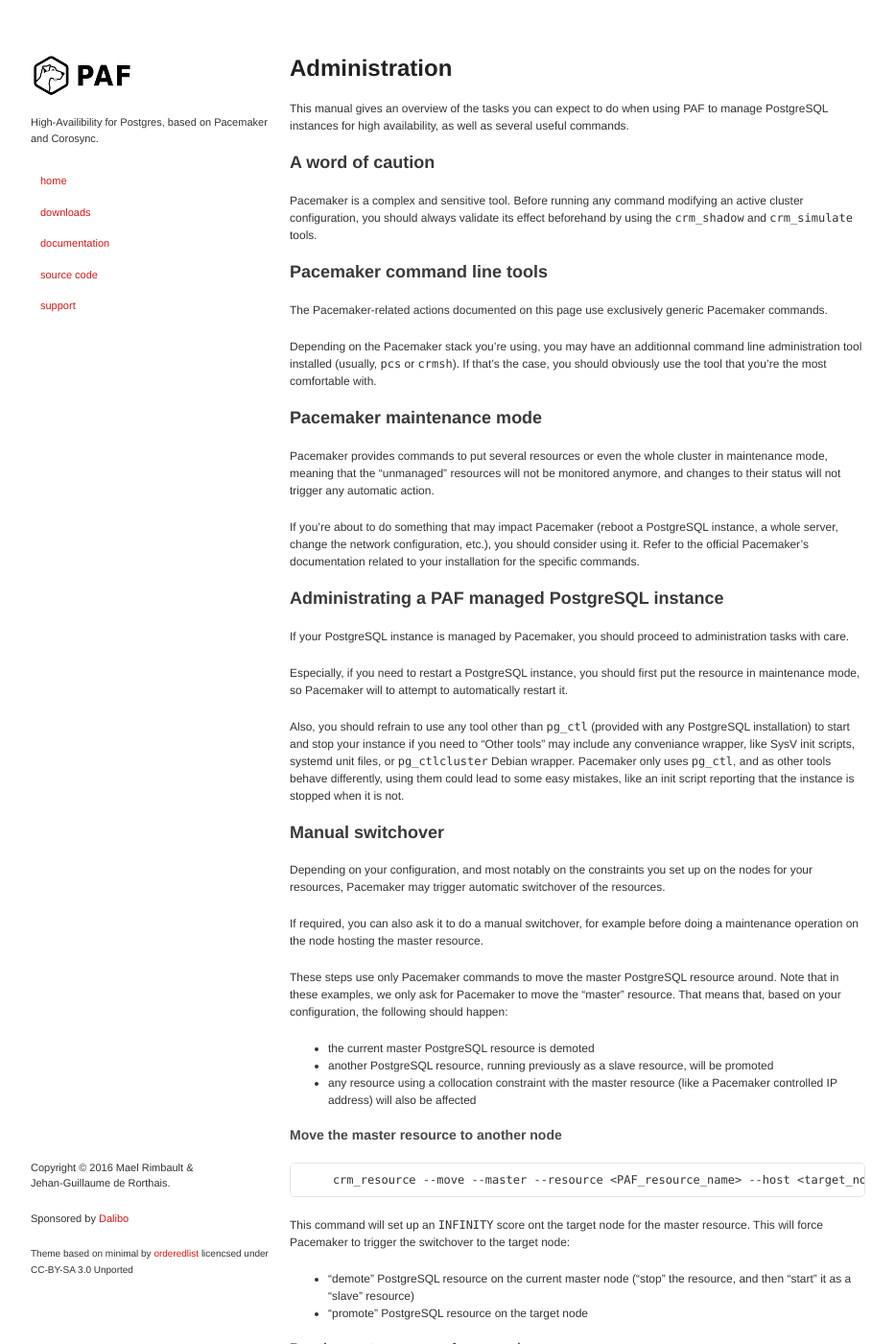
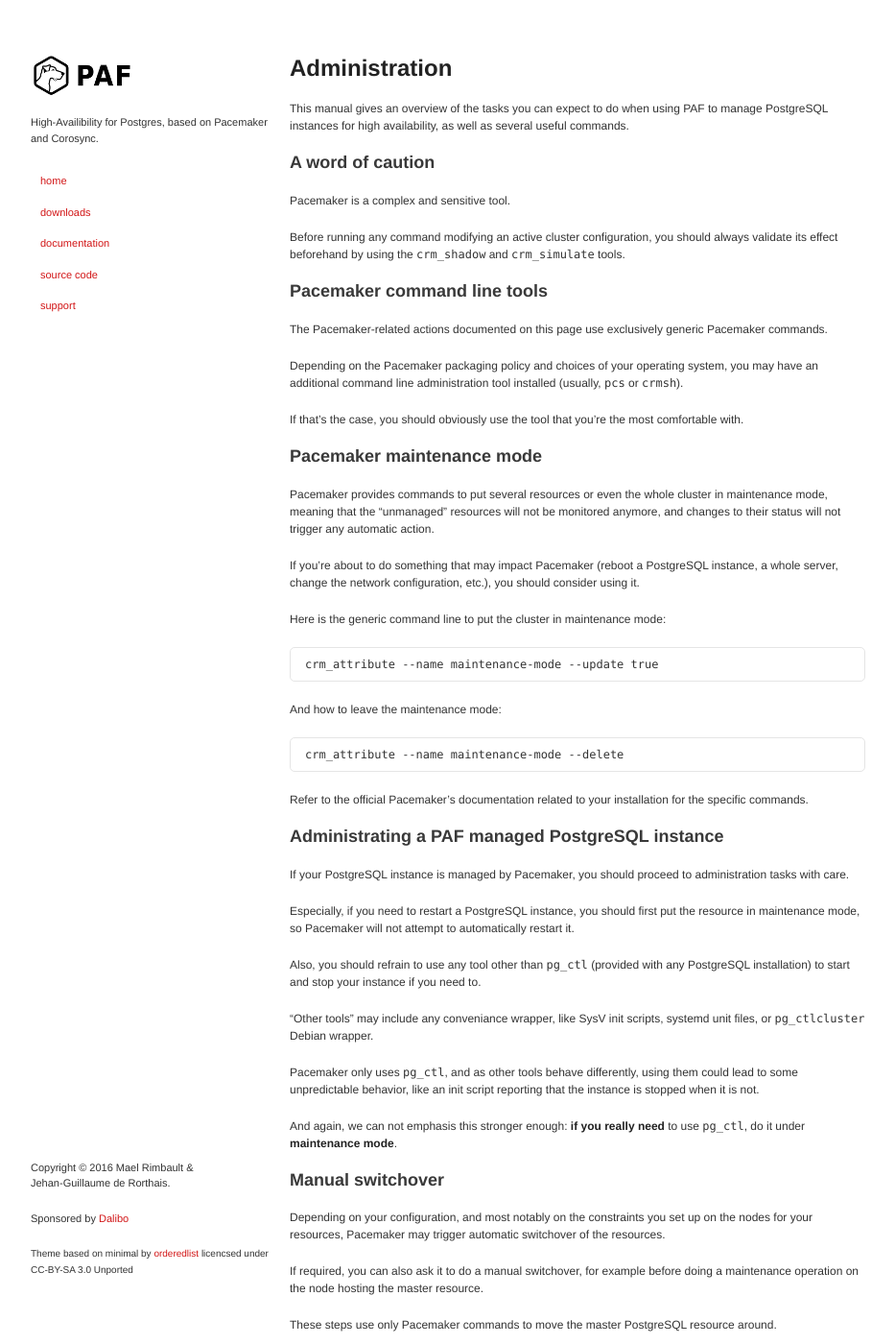
Before and after one commit to ClusterLabs/PAF, a Jekyll site: the page built from administration.md, in a window 1280 px wide and 1400 px high. Shown: the whole window at 96% size, without its empty margins (173-1106 px from the left). Built offline with Jekyll 4.4.1, drawn with Linux system fonts in a browser that asks for light colours; some of the changed text lies outside the part shown.

Commit message:
Review of the "Administration" documentation page

````diff
--- a/administration.md
+++ b/administration.md
@@ -12,6 +12,7 @@
 ## A word of caution
 
 Pacemaker is a complex and sensitive tool.
+
 Before running any command modifying an active cluster configuration, you
 should always validate its effect beforehand by using the `crm_shadow` and
 `crm_simulate` tools.
@@ -21,8 +22,10 @@
 The Pacemaker-related actions documented on this page use exclusively generic
 Pacemaker commands.
 
-Depending on the Pacemaker stack you're using, you may have an additionnal
-command line administration tool installed (usually, `pcs` or `crmsh`).
+Depending on the Pacemaker packaging policy and choices of your operating
+system, you may have an additional command line administration tool installed
+(usually, `pcs` or `crmsh`).
+
 If that's the case, you should obviously use the tool that you're the most
 comfortable with.
 
@@ -37,6 +40,19 @@
 If you're about to do something that may impact Pacemaker (reboot a PostgreSQL
 instance, a whole server, change the network configuration, etc.), you should
 consider using it.
+
+Here is the generic command line to put the cluster in maintenance mode:
+
+```
+crm_attribute --name maintenance-mode --update true
+```
+
+And how to leave the maintenance mode:
+
+```
+crm_attribute --name maintenance-mode --delete
+```
+
 Refer to the official Pacemaker's documentation related to your installation
 for the specific commands.
 
@@ -47,16 +63,21 @@
 administration tasks with care.
 
 Especially, if you need to restart a PostgreSQL instance, you should first put
-the resource in maintenance mode, so Pacemaker will to attempt to automatically
+the resource in maintenance mode, so Pacemaker will not attempt to automatically
 restart it.
 
 Also, you should refrain to use any tool other than `pg_ctl` (provided with any
-PostgreSQL installation) to start and stop your instance if you need to
+PostgreSQL installation) to start and stop your instance if you need to.
+
 "Other tools" may include any conveniance wrapper, like SysV init scripts,
 systemd unit files, or `pg_ctlcluster` Debian wrapper.
+
 Pacemaker only uses `pg_ctl`, and as other tools behave differently, using them
-could lead to some easy mistakes, like an init script reporting that the
-instance is stopped when it is not.
+could lead to some unpredictable behavior, like an init script reporting that
+the instance is stopped when it is not.
+
+And again, we can not emphasis this stronger enough: __if you really need__ to
+use `pg_ctl`, do it under __maintenance mode__.
 
 
 
@@ -71,6 +92,7 @@
 
 These steps use only Pacemaker commands to move the master PostgreSQL resource
 around.
+
 Note that in these examples, we only ask for Pacemaker to move the "master"
 resource. That means that, based on your configuration, the following should
 happen:
@@ -84,12 +106,12 @@
 ### Move the master resource to another node
 
 ```
-    crm_resource --move --master --resource <PAF_resource_name> --host <target_node>
+crm_resource --move --master --resource <PAF_resource_name> --host <target_node>
 ```
 
-This command will set up an `INFINITY` score ont the target node for the master
-resource.
-This will force Pacemaker to trigger the switchover to the target node:
+This command will set an `INFINITY` score on the target node for the master
+resource. This will force Pacemaker to trigger the switchover to the target
+node:
 
   * "demote" PostgreSQL resource on the current master node ("stop" the
     resource, and then "start" it as a "slave" resource)
@@ -99,12 +121,12 @@
 ### Ban the master resource from a node
 
 ```
-    crm_resource --ban --master --resource <PAF_resource_name>
+crm_resource --ban --master --resource <PAF_resource_name>
 ```
 
 This command will set up a `-INFINITY` score on the node currently running the
-master resource.
-This will force Pacemaker to trigger the switchover to another available node:
+master resource. This will force Pacemaker to trigger the switchover to another
+available node:
   * "demote" PostgreSQL resource on the current master node ("stop" the
     resource, and then "start" it as a "slave" resource)
   * "promote" PostgreSQL resource on another node
@@ -117,12 +139,13 @@
 __This means that unless you remove these scores manually, your master resource
 is now stuck on one node (`--move` case), or forbidden on one node (`--ban`
 case).__
-So, for your cluster to be fully operational again, you have to clear these
-scores.
-The following command will remove any constraint set by the previous commands:
+
+To allow your cluster to be fully operational again, you have to clear these
+scores. The following command will remove any constraint set by the previous
+commands:
 
 ```
-    crm_resource --clear --master --resource <PAF_resource_name>
+crm_resource --clear --master --resource <PAF_resource_name>
 ```
 
 Note that depending on your configuration, the `--clear` action may trigger
@@ -137,6 +160,7 @@
 
 That's it, there was a problem with the node hosting the primary PostgreSQL
 instance, and your cluster triggered a failover.
+
 That means one of the standy instances has been promoted, is now a primary
 PostgreSQL instance, running as the `master` resource, and the high
 availability IP address has been moved to this node.
@@ -186,11 +212,6 @@
 Beware when you do your rebuild not to erase local files with a content
 specific to that node (at the very least, avoid erasing `recovery.conf.pcmk`
 and `pg_hba.conf` files content).
-
-The only exception to that "rebuild" rule is if you were only using
-PostgreSQL's synchronous replication at the time of the failover (and the
-synchronous standby was the one promoted, which would be the case unless it
-__also__ suffered from a failure).
 
 Once you have rebuilt your instance from the running master PostgreSQL
 resource, verify that you can successfully start it as a standby (remember
@@ -269,8 +290,9 @@
 Now, `srv1` is clean, and you can consider integrating it back in the cluster.
 Go to another node, like `srv2`, and check the cluster reaction if `srv1`
 member was to be up again :
+
 ```
-    crm_simulate -SL --node-up srv1
+crm_simulate -SL --node-up srv1
 ```
 
 This should print something like this:
````
Also changed, not shown: other parts of administration.md (+5 -3 lines).
